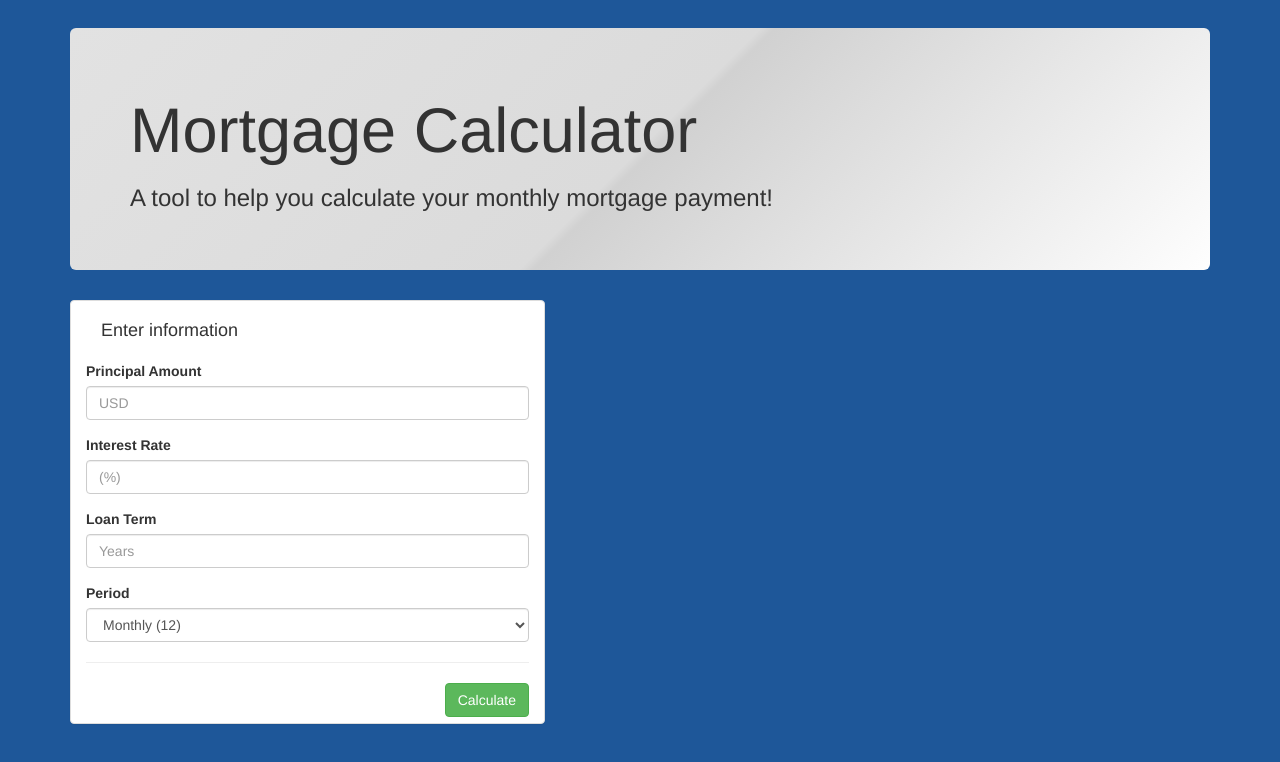
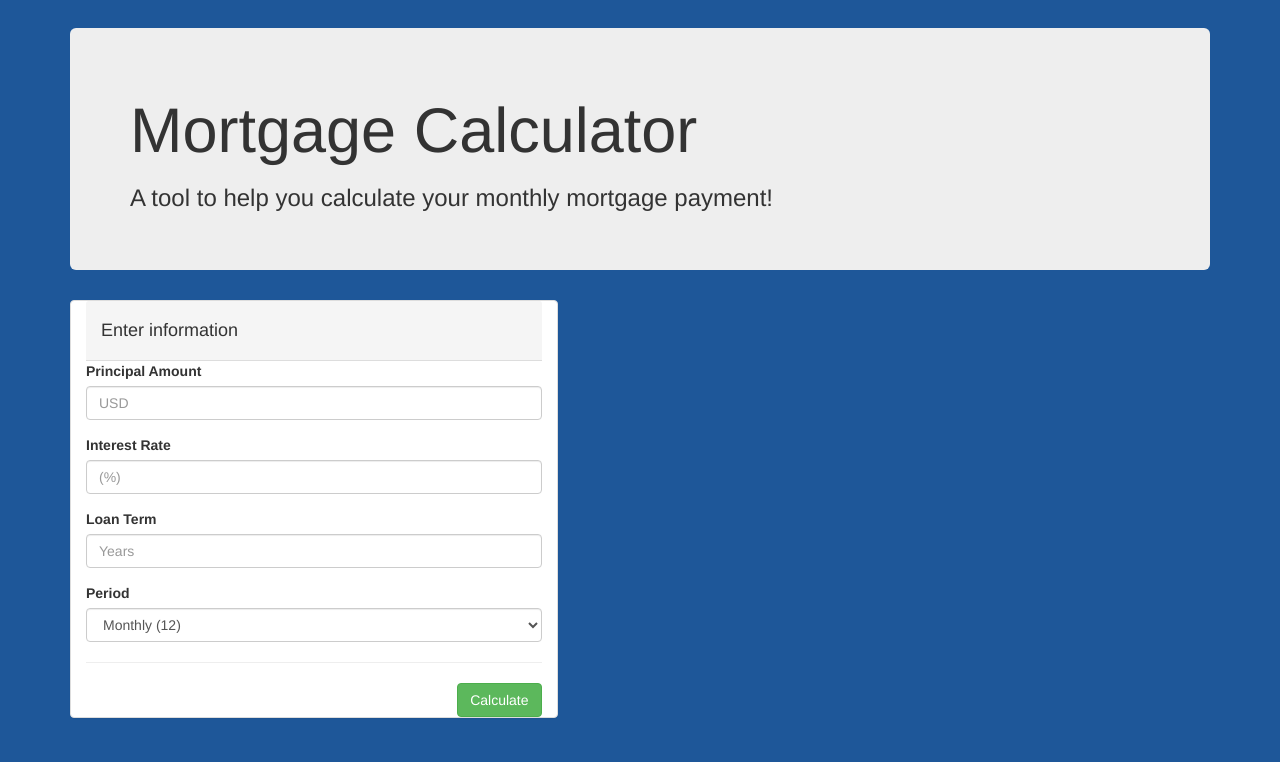
Before and after one commit to CSLedbetter/Mortgage-Calculator, a plain HTML site: page index.html in a window 1280 px wide. Drawn offline with nearby package versions, Linux system fonts and the light colour scheme.

Commit message:
spacing and color issues

```diff
--- a/index.css
+++ b/index.css
@@ -1,12 +1,15 @@
 .jumbotron {
     margin-top: 2em;
-    /*Gradient*/
-    background: rgba(226, 226, 226, 1);
-    background: -moz-linear-gradient(-45deg, rgba(226, 226, 226, 1) 0%, rgba(219, 219, 219, 1) 50%, rgba(209, 209, 209, 1) 51%, rgba(254, 254, 254, 1) 100%);
-    background: -webkit-gradient(left top, right bottom, color-stop(0%, rgba(226, 226, 226, 1)), color-stop(50%, rgba(219, 219, 219, 1)), color-stop(51%, rgba(209, 209, 209, 1)), color-stop(100%, rgba(254, 254, 254, 1)));
-    background: -webkit-linear-gradient(-45deg, rgba(226, 226, 226, 1) 0%, rgba(219, 219, 219, 1) 50%, rgba(209, 209, 209, 1) 51%, rgba(254, 254, 254, 1) 100%);
-    background: -o-linear-gradient(-45deg, rgba(226, 226, 226, 1) 0%, rgba(219, 219, 219, 1) 50%, rgba(209, 209, 209, 1) 51%, rgba(254, 254, 254, 1) 100%);
-    background: -ms-linear-gradient(-45deg, rgba(226, 226, 226, 1) 0%, rgba(219, 219, 219, 1) 50%, rgba(209, 209, 209, 1) 51%, rgba(254, 254, 254, 1) 100%);
-    background: linear-gradient(135deg, rgba(226, 226, 226, 1) 0%, rgba(219, 219, 219, 1) 50%, rgba(209, 209, 209, 1) 51%, rgba(254, 254, 254, 1) 100%);
-    filter: progid:DXImageTransform.Microsoft.gradient( startColorstr='#e2e2e2', endColorstr='#fefefe', GradientType=1);
 }
+
+body {
+    background-color: #1e5799;
+}
+
+.button {
+    margin-bottom:  2em;
+}
+
+.panel {
+    margin-right: 2em;
+}
--- a/index.html
+++ b/index.html
@@ -7,7 +7,7 @@
     <link rel="stylesheet" href="index.css"></link>
 </head>
 
-<body ng-controller="HomeController as homeCtrl" style="background-color: #1e5799">
+<body ng-controller="HomeController as homeCtrl">
 
     <div class="container">
         <div class="jumbotron">
@@ -15,8 +15,9 @@
             <h3>A tool to help you calculate your monthly mortgage payment!</h3>
         </div>
 
-        <div class="container panel panel-default col-md-5 clearfix">
-            <form>
+        <div class="container">
+            <div class="row">
+                <form class="panel panel-default col-md-5 clearfix">
                     <div class="panel-heading">
                         <h4>Enter information</h4>
                     </div>
@@ -42,20 +43,17 @@
                     <hr>
                     <div>
                         <button type="submit" ng-click="homeCtrl.calculate()" class="btn btn-success pull-right mb-6">Calculate</button>
-                    <br>
-                    <br>
-
-
                     </div>
                 </form>
-        </div>
-        <div class="alert alert-success col-md-6 col-sm-offset-1" role="alert" ng-show="homeCtrl.done">
+
+                <div class="alert alert-success col-md-5" role="alert" ng-show="homeCtrl.done">
                     <p class="text-primary"><strong>Principal Amount:</strong> {{homeCtrl.loanBalance | currency}}</p>
                     <p class="text-primary"><strong>Interest Rate:</strong> {{homeCtrl.interestRate}} %</p>
                     <p class="text-primary"><strong>Loan Term:</strong> {{homeCtrl.loanTerms}} years</p>
                     <p class="text-primary"><strong>Period:</strong> {{homeCtrl.period}} months out of the year</p>
                     <hr style="width: 100%; color: black; height: 1px; background-color:blue;" />
                     <p class="text-primary"><strong>Monthly Payment:</strong> {{homeCtrl.monthlyPayment | currency}}</p>
+                </div>
             </div>
         </div>
         <script src="https://ajax.googleapis.com/ajax/libs/angularjs/1.6.4/angular.min.js"></script>
```
Lines whose indentation alone changed are shown as unchanged.
